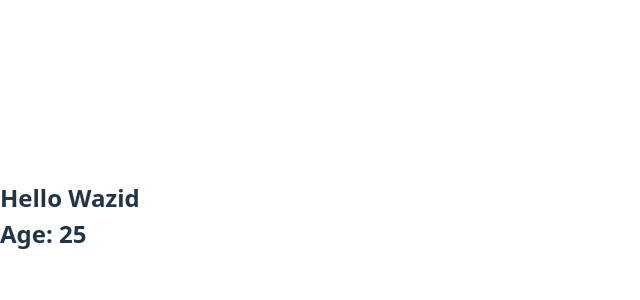
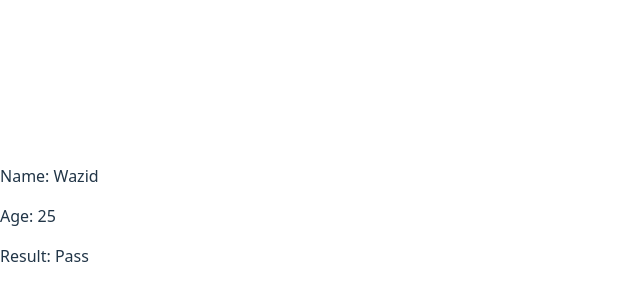
Before and after one commit to wazidrazi/my-first-website, a React (Vite) app in the folder react-practice/: page / in a window 1280 px wide. Shown: the part 184-484 px from the top of the page, without its empty margins (0-640 px from the left). Built offline with nearby package versions, Linux system fonts and the light colour scheme.

Commit message:
react result

```diff
--- a/react-practice/src/App.jsx
+++ b/react-practice/src/App.jsx
@@ -35,21 +35,85 @@
 // export default App;
 
 
+// function App(){
+//   return(
+//     <div>
+//       <Greeting name = "Wazid" age ={25} />
+//     </div>
+//   );
+// }
+
+// function Greeting(props){
+//   return(
+//     <h2>
+//       Hello {props.name} <br/>
+//       Age: {props.age}
+//     </h2>
+//   );
+// }
+
+// export default App;
+
+
+
+// function App(){
+//   return(
+//     <div>
+//       <Greeting name = "Wazid" age ={25} />
+//     </div>
+//   );
+// }
+
+// function Greeting({name, age}){
+//   return(
+//     <h2>
+//       {name} - {age}
+//     </h2>
+//   );
+// }
+
+// export default App;
+
+
+// function App() {
+//   return (
+//     <div>
+//       <Student student="Wazid" marks={87} />
+//     </div>
+//   );
+// }
+
+// function Student({ student, marks }) {
+//   return (
+//     <h2>
+//       Student: {student} <br />
+//       Marks: {marks}
+//     </h2>
+//   );
+// }
+
+// export default App;
+
+
 function App(){
+  return (
+    < StudentCard name = "Wazid" age={25} marks={69} />
+  );
+}
+
+function StudentCard({name, age, marks}){
   return(
     <div>
-      <Greeting name = "Wazid" age ={25} />
+      <p>Name: {name} </p>
+      <p>Age: {age} </p>
+      < Result marks={marks} />
     </div>
   );
 }
 
-function Greeting(props){
+function Result({marks}){
   return(
-    <h2>
-      Hello {props.name} <br/>
-      Age: {props.age}
-    </h2>
+    <p>Result: {marks >= 40 ? "Pass" : "Fail"} </p>
   );
 }
-
 export default App;
```
